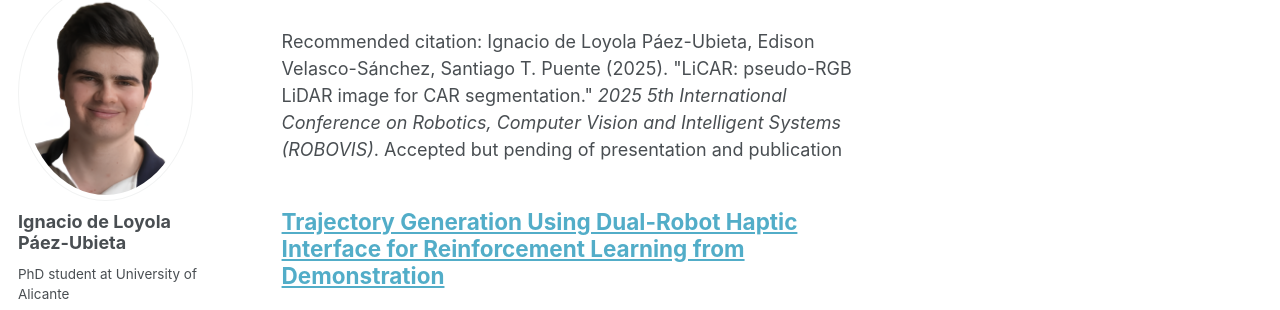
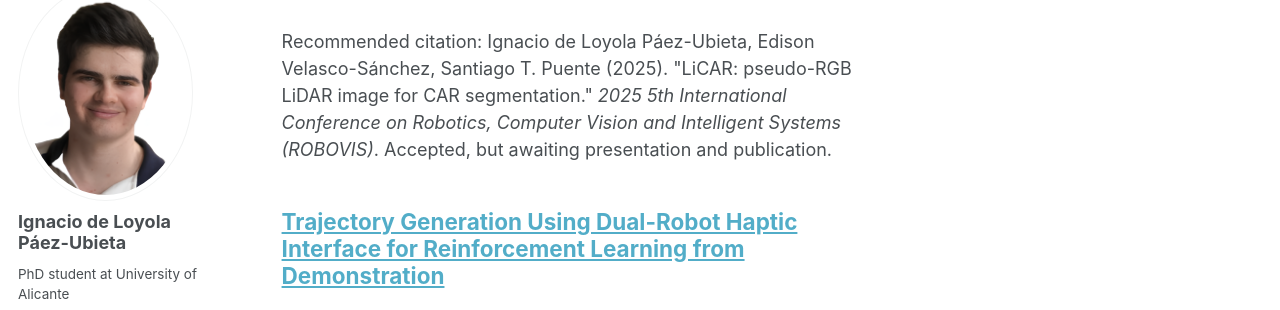
Before and after one commit to ignpaub/ignpaub.github.io, a Jekyll site: the page built from _pages/publications.html, in a window 1280 px wide and 900 px high, scrolled down 2168 px. Shown: the part 121-431 px from the top of the window. Built offline with Jekyll 4.4.1, drawn with Linux system fonts in a browser that asks for light colours; some web fonts are replaced.

Commit message:
Update 2025-02-27-LiCAR_pseudo_RGB_LiDAR_image_for_CAR_segmentation.md

```diff
--- a/_publications/2025-02-27-LiCAR_pseudo_RGB_LiDAR_image_for_CAR_segmentation.md
+++ b/_publications/2025-02-27-LiCAR_pseudo_RGB_LiDAR_image_for_CAR_segmentation.md
@@ -7,7 +7,7 @@ excerpt: ' '
 date: 2025-02-27
 venue: '2025 International Conference on Robotics, Computer Vision and Intelligent Systems, Porto (Portugal), 25-27 February'
 #paperurl: 'http://ignpaub.github.io/files/2023_robot.pdf'
-citation: "Ignacio de Loyola Páez-Ubieta, Edison Velasco-Sánchez, Santiago T. Puente (2025). &quot;LiCAR: pseudo-RGB LiDAR image for CAR segmentation.&quot; <i>2025 5th International Conference on Robotics, Computer Vision and Intelligent Systems (ROBOVIS)</i>. Accepted but pending of presentation and publication"
+citation: "Ignacio de Loyola Páez-Ubieta, Edison Velasco-Sánchez, Santiago T. Puente (2025). &quot;LiCAR: pseudo-RGB LiDAR image for CAR segmentation.&quot; <i>2025 5th International Conference on Robotics, Computer Vision and Intelligent Systems (ROBOVIS)</i>. Accepted, but awaiting presentation and publication."
 ---
 
 With the advancement of computing resources, an increasing number of Neural Networks (NNs) are appearing for image detection and segmentation appear. However, these methods usually accept as input a RGB 2D image. On the other side, Light Detection And Ranging (LiDAR) sensors with many layers provide images that are similar to those obtained from a traditional low resolution RGB camera. Following this principle, a new dataset for segmenting cars in pseudo-RGB images has been generated. This dataset combines the information given by the LiDAR sensor into a Spherical Range Image (SRI), concretely the reflectivity, near infrared and signal intensity 2D images. These images are then fed into instance segmentation NNs. These NNs segment the cars that appear in these images, having as result a Bounding Box (BB) and mask precision of 88% and 81.5% respectively with You Only Look Once (YOLO)-v8 large. By using this segmentation NN, some trackers have been applied so as to follow each car segmented instance along a video feed, having great performance in real world experiments.
```
